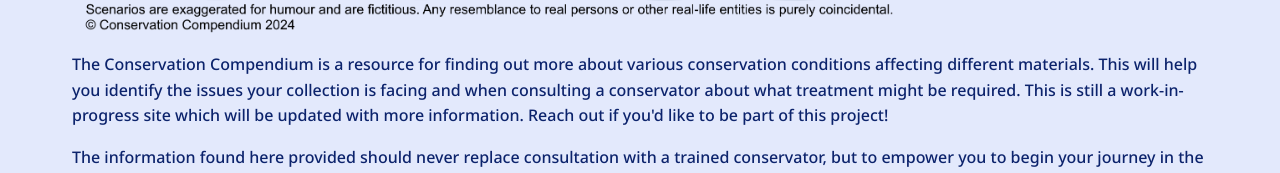
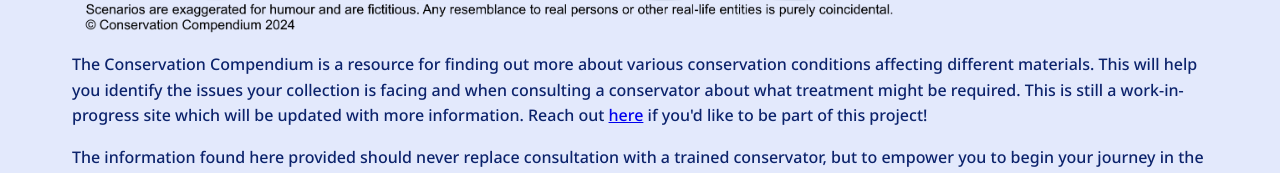
Before and after one commit to ftanlp/CC, a plain HTML site: page about.html in a window 1280 px wide. Shown: the part 619-792 px from the top of the page. Drawn offline with Linux system fonts and the light colour scheme.

Commit message:
link to feedback form

```diff
--- a/about.html
+++ b/about.html
@@ -35,7 +35,7 @@
                 This will help you identify the issues your collection is facing
                 and when consulting a conservator about what treatment
                 might be required. This is still a work-in-progress site which will
-                be updated with more information. Reach out if you'd like to be part of
+                be updated with more information. Reach out <a href="https://forms.office.com/Pages/ResponsePage.aspx?id=DQSIkWdsW0yxEjajBLZtrQAAAAAAAAAAAAEkSB0CoHdUOTBGVVBWQTlJRjJBVEw4U0NHNEc4VEE1Ui4u">here</a> if you'd like to be part of
                 this project!
             </p>
             <p class="about">
```
